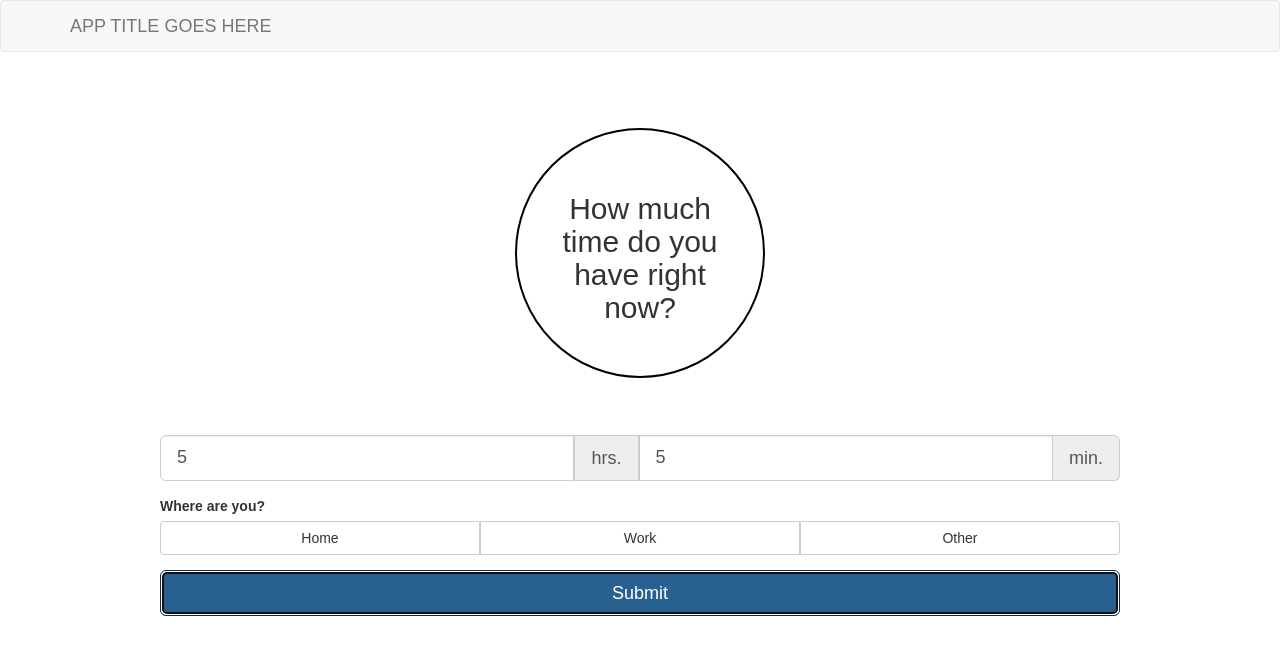
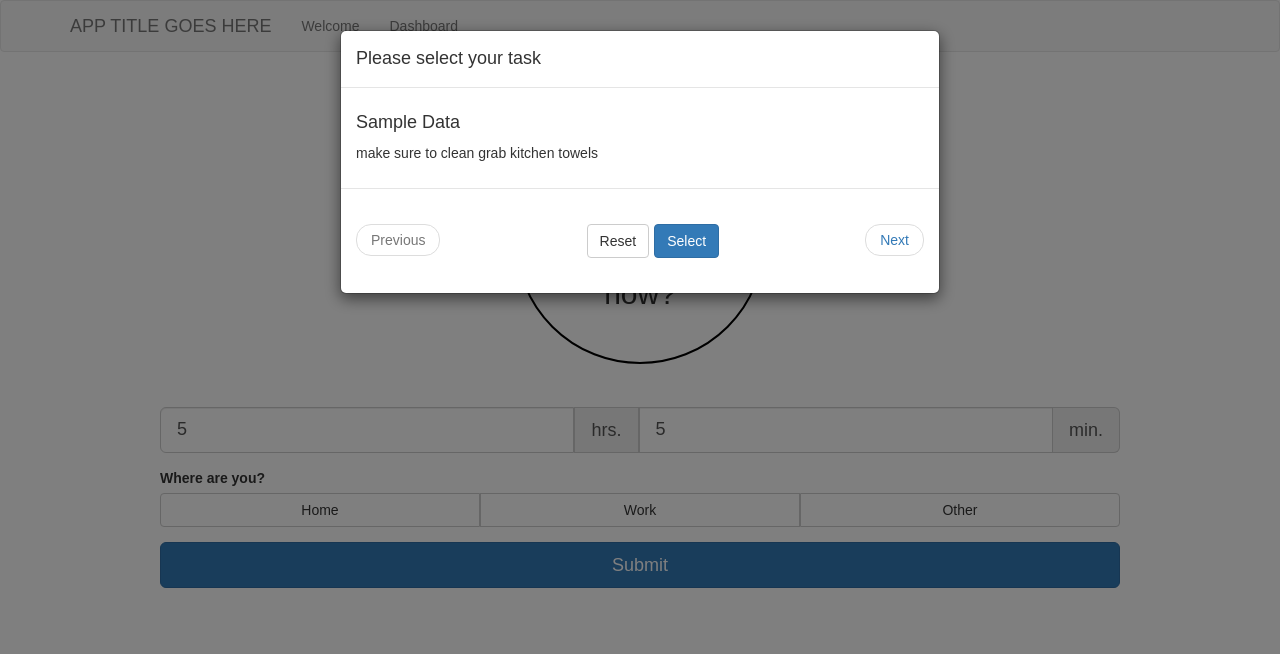
Before and after one commit to what-now/Q3-Project, a React (Create React App) app: page / in a window 1280 px wide. Both pictures are taken after typing "5", "5" into the empty fields and a click on the button "Submit". Shown: the top 654 px of the page. Built offline with nearby package versions, Linux system fonts and the light colour scheme; no server answers.

Commit message:
Add task select modal

```diff
--- a/src/App.js
+++ b/src/App.js
@@ -1,6 +1,6 @@
 import React, { Component } from 'react';
 import { Router, Route, IndexRoute, browserHistory } from 'react-router'
-import { Navbar, Nav } from 'react-bootstrap'
+import { Navbar, Nav, NavItem } from 'react-bootstrap'
 import './App.css';
 import Main from './Main/Main'
 import Dashboard from './Dashboard/Dashboard'
@@ -9,12 +9,19 @@ import TimeInput from './TimeInput/Time-input'
 class App extends Component {
   render() {
     return <div>
-      <Navbar>
+      <Navbar collapseOnSelect>
         <Navbar.Header>
           <Navbar.Brand>
             APP TITLE GOES HERE
           </Navbar.Brand>
+          <Navbar.Toggle />
         </Navbar.Header>
+        <Navbar.Collapse>
+          <Navbar.Text>Welcome</Navbar.Text>
+          <Nav>
+            <NavItem>Dashboard</NavItem>
+          </Nav>
+        </Navbar.Collapse>
       </Navbar>
 
       <Router history={browserHistory}>
--- /dev/null
+++ b/src/TaskSelect/Task-display.js
@@ -0,0 +1,10 @@
+import React from 'react'
+
+// content of task modal. called by task-modal
+
+export default function TaskDisplay({ task }) {
+  return <div>
+    <h4>{task.title}</h4>
+    <p>{task.description}</p>
+  </div>
+}
--- /dev/null
+++ b/src/TaskSelect/Task-modal.js
@@ -0,0 +1,58 @@
+import React, {Component} from 'react'
+import { Modal, Pager, Button } from 'react-bootstrap'
+import TaskDisplay from './Task-display'
+
+// Modals as result of user input. called by time-input
+
+class TaskModal extends Component {
+  constructor(props) {
+    super(props)
+
+    this.state = {
+      index: 0
+    }
+
+    this.changeIndex = this.changeIndex.bind(this)
+  }
+
+  changeIndex(increment) {
+    this.setState({ index: this.state.index + increment })
+  }
+
+  render() {
+    const { tasks } = this.props
+    const { index } = this.state
+    return <div>
+      {
+        tasks.length
+        ? <Modal show={tasks.length > 0}>
+          <Modal.Header>
+            <Modal.Title>Please select your task</Modal.Title>
+          </Modal.Header>
+          <Modal.Body><TaskDisplay task={tasks[index]}/></Modal.Body>
+          <Modal.Footer>
+            <Pager>
+              <Pager.Item previous disabled={index === 0} onClick={() => this.changeIndex(-1)}>Previous</Pager.Item>
+              <Button bsStyle="default">Reset</Button>
+              <Button bsStyle="primary">Select</Button>
+              <Pager.Item next disabled={index === tasks.length - 1} onClick={() => this.changeIndex(1)}>Next</Pager.Item>
+            </Pager>
+          </Modal.Footer>
+        </Modal>
+        : <Modal show={tasks.length === 0}>
+          <Modal.Header>
+            <Modal.Title>No tasks available</Modal.Title>
+          </Modal.Header>
+          <Modal.Body>Could not retrieve tasks that match your current settings. Please add more tasks or change your settings.</Modal.Body>
+          <Modal.Footer>
+            <Button>Reset</Button>
+            <Button>Go to dashboard</Button>
+          </Modal.Footer>
+        </Modal>
+      }
+    </div>
+  }
+
+}
+
+export default TaskModal
--- a/src/TimeInput/Time-form.js
+++ b/src/TimeInput/Time-form.js
@@ -30,7 +30,7 @@ class TimeForm extends Component {
 
   render() {
     const { submit } = this.props
-    return <form onSubmit={() => submit(this.state)}>
+    return <form onSubmit={(event) => submit(event, this.state)}>
       <FormGroup onChange={this.recalculateTime}>
         <InputGroup bsSize="large" className="TimeForm-input">
           <FormControl type="number" id="hours"/>
@@ -53,7 +53,7 @@ class TimeForm extends Component {
           </ButtonGroup>
         </ButtonGroup>
       </FormGroup>
-      <Button itemType block bsSize="large" bsStyle="primary">Submit</Button>
+      <Button type="submit" block bsSize="large" bsStyle="primary">Submit</Button>
     </form>
   }
 }
--- a/src/TimeInput/Time-input.js
+++ b/src/TimeInput/Time-input.js
@@ -1,6 +1,7 @@
 import React, {Component} from 'react'
 import './TimeInput.css'
 import TimeForm from './Time-form.js'
+import TaskModal from '../TaskSelect/Task-modal'
 
 // input component, called by main.
 
@@ -9,14 +10,52 @@ class TimeInput extends Component {
     super(props)
 
     this.state = {
-      filterFunction() {}
+      filtered: []
     }
 
     this.submit = this.submit.bind(this)
   }
 
-  submit() {
-    // return a filter function, set to state.
+  submit(event, obj) {
+    event.preventDefault()
+    this.setState({filtered: [{
+      id: 1,
+      user_id: 1,
+      title: 'Sample Data',
+      description: 'make sure to clean grab kitchen towels',
+      location: 'home',
+      required_time: 60,
+      total_time: 30,
+      priority: 1,
+      created_at: new Date('2016-06-29 14:26:16 UTC'),
+      updated_at: new Date('2016-06-29 14:26:16 UTC'),
+      completed_at: null
+    },{
+      id: 1,
+      user_id: 1,
+      title: 'Sample Data 2',
+      description: 'make sure to clean grab kitchen towels',
+      location: 'home',
+      required_time: 60,
+      total_time: 30,
+      priority: 1,
+      created_at: new Date('2016-06-29 14:26:16 UTC'),
+      updated_at: new Date('2016-06-29 14:26:16 UTC'),
+      completed_at: null
+    },{
+      id: 1,
+      user_id: 1,
+      title: 'Sample Data 3',
+      description: 'make sure to clean grab kitchen towels',
+      location: 'home',
+      required_time: 60,
+      total_time: 30,
+      priority: 1,
+      created_at: new Date('2016-06-29 14:26:16 UTC'),
+      updated_at: new Date('2016-06-29 14:26:16 UTC'),
+      completed_at: null
+    }]})
+    // filter from this.props.tasks, set to state as filtered.
   }
 
   render() {
@@ -25,6 +64,10 @@ class TimeInput extends Component {
           <h3 className="h2">How much time do you have right now?</h3>
       </div>
       <TimeForm submit={this.submit}/>
+      {this.state.filtered.length
+        ? <TaskModal tasks={this.state.filtered} />
+        : null
+      }
     </div>
   }
 
```
